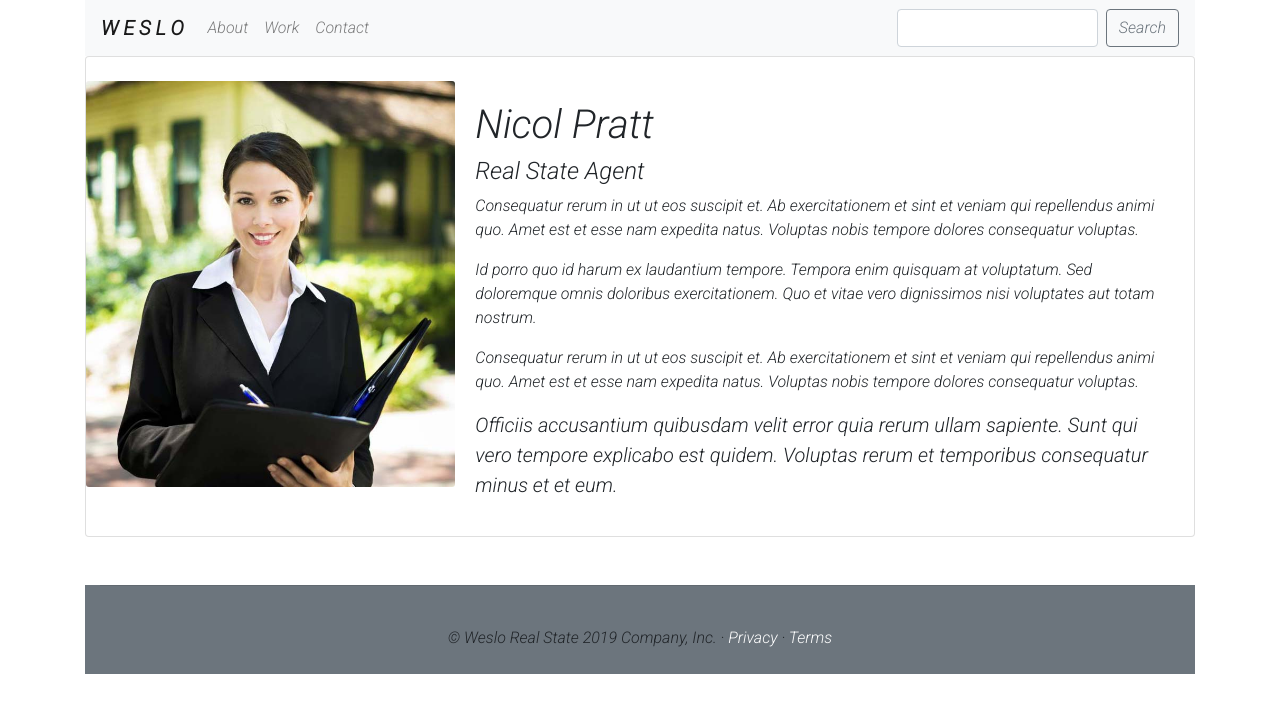
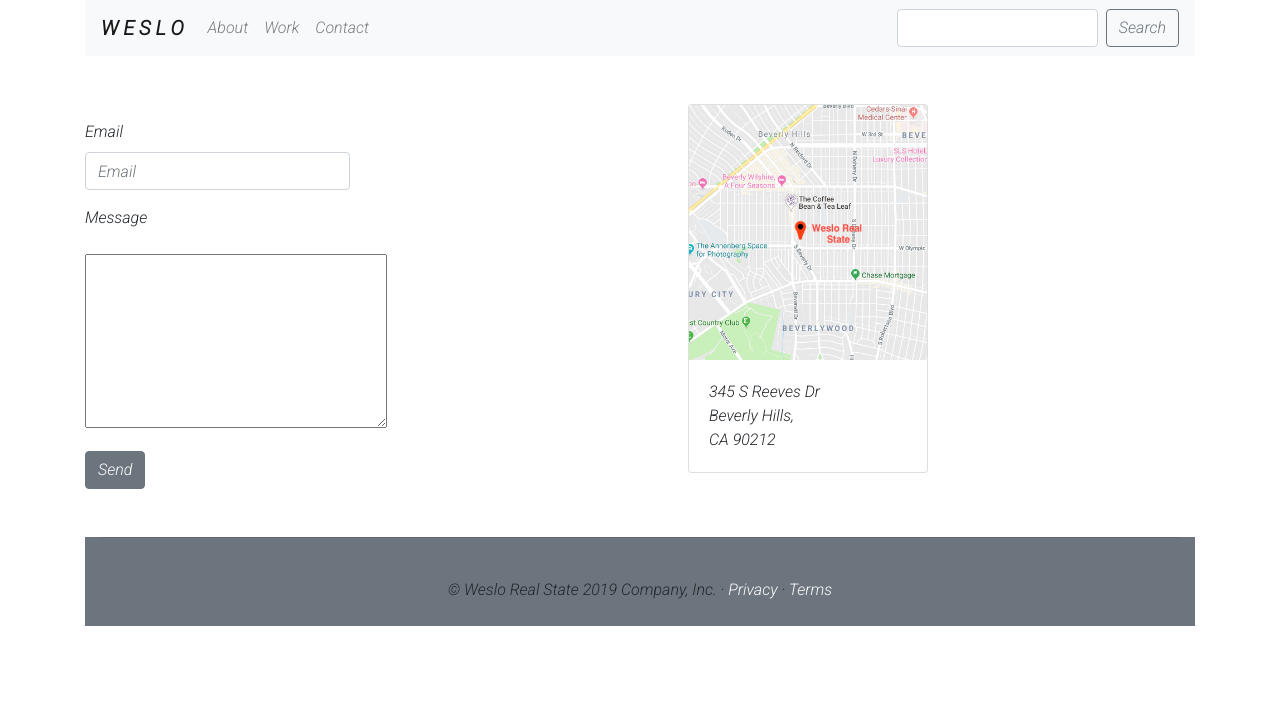
Before and after one commit to RobertMclen/SMC_WD3_Fall19, a plain HTML site: page contact.html in a window 1280 px wide. Drawn offline with nearby package versions, Linux system fonts and the light colour scheme.

Commit message:
Add contact page with form and a card

```diff
--- a/about.html
+++ b/contact.html
@@ -23,7 +23,7 @@
           <span class="navbar-toggler-icon"></span>
         </button>
         <div class="collapse navbar-collapse" id="navbarTogglerDemo01">
-          <a class="navbar-brand font-weight-bold" href="Assigment_3.html">W E S L O </a>
+          <a class="navbar-brand font-weight-bold" href="Assigment 3.html">W E S L O </a>
           <ul class="navbar-nav mr-auto mt-2 mt-lg-0">
             <li class="nav-item">
               <a class="nav-link" href="about.html">About</a>
@@ -43,33 +43,37 @@
       </nav>
       <!-- End NavBard-->
 
-      <!-- Article-->
-      <div class="card mb-3 pt-4" style="max-width: 1250px;">
-        <div class="row no-gutters">
-          <div class="col-md-4">
-            <img src="images/about.jpg" class="card-img" alt="...">
+      <!-- Contact-->
+      <form>
+        <div class="row">
+        <div class="col-lg-6">
+          <div class="form-row pt-5 mt-3">
+            <div class="form-group col-md-6">
+              <label for="inputEmail4">Email</label>
+              <input type="email" class="form-control" id="inputEmail4" placeholder="Email">
+            </div>
+
           </div>
-          <div class="col-md-8">
+          <div class="form-group">
+            <label for="inputAddress">Message</label>
+          </div>
+          <div class="form-group">
+            <textarea name="" id="" cols="35" rows="7"></textarea>
+          </div>
+          <button type="button" class="btn btn-secondary">Send</button>
+        </div>
+        <div class="col-lg-6 pt-5 pl-5 ">
+          <div class="card" style="width: 15rem;">
+            <img src="images/contact.png" class="card-img-top" alt="...">
             <div class="card-body">
-              <h1 class="">Nicol Pratt </h1>
-              <h4 class="">Real State Agent </h4>
-              <p>Consequatur rerum in ut ut eos suscipit et. Ab exercitationem et sint et veniam qui repellendus animi
-                quo. Amet est et esse nam expedita natus. Voluptas nobis tempore dolores consequatur voluptas.</p>
-
-                <p>Id porro quo id harum ex laudantium tempore. Tempora enim quisquam at voluptatum. Sed doloremque omnis
-                  doloribus exercitationem. Quo et vitae vero dignissimos nisi voluptates aut totam nostrum.</p>
-                  <p>Consequatur rerum in ut ut eos suscipit et. Ab exercitationem et sint et veniam qui repellendus animi
-                    quo. Amet est et esse nam expedita natus. Voluptas nobis tempore dolores consequatur voluptas.</p>
-
-                    <p class="lead">Officiis accusantium quibusdam velit error quia rerum ullam sapiente. Sunt qui vero tempore
-                      explicabo est quidem. Voluptas rerum et temporibus consequatur minus et et eum.</p>
-
-              </p>
+              <p class="card-text">345 S Reeves Dr <br>
+                  Beverly Hills,<br> CA 90212</p>
             </div>
           </div>
         </div>
       </div>
-      <!-- End Article-->
+      </form>
+      <!-- End Contact-->
 
 
       <!-- Foot-->
```
Also changed, not shown: work.html (+1 -1 lines).
